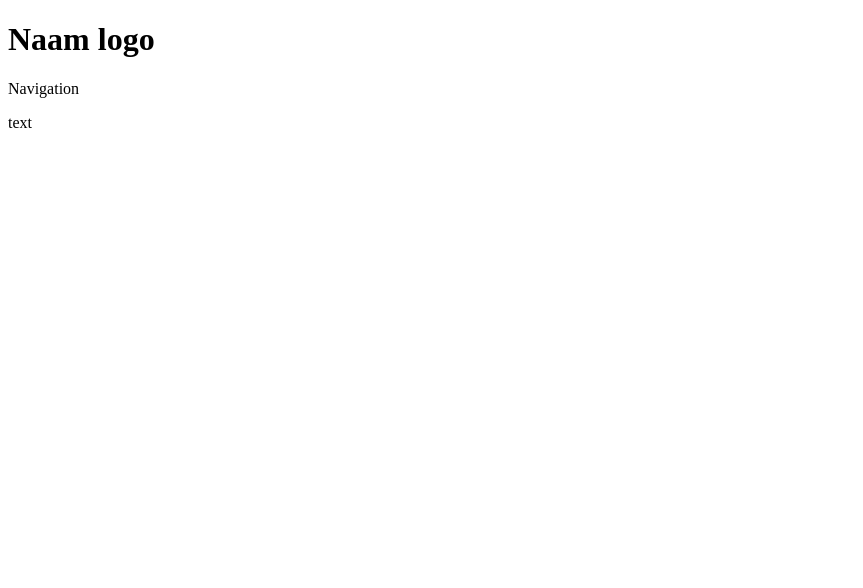
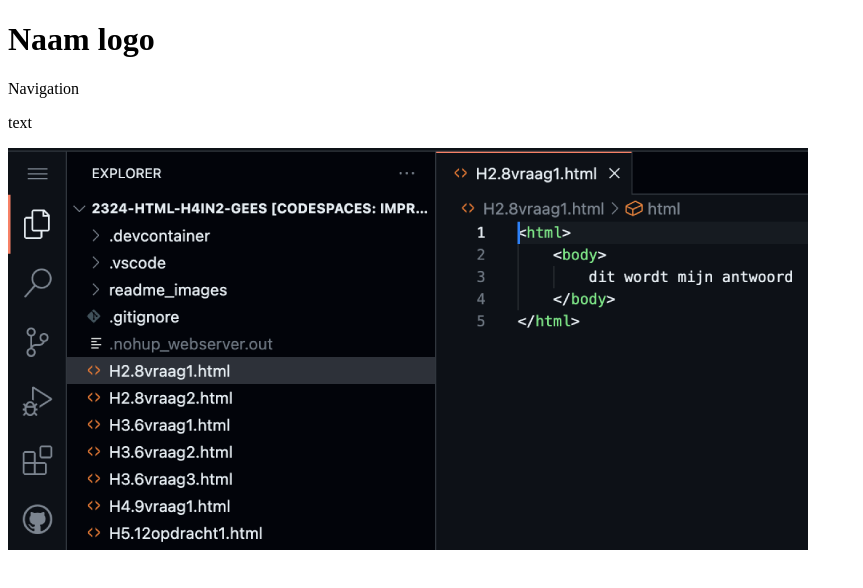
Before and after one commit to itsmeaoifecait/2023htmlh4Aoifeyoanna, a plain HTML site: page index.html in a window 1280 px wide. Shown: the whole page, without its empty margins (0-863 px from the left). Drawn offline with Linux system fonts and the light colour scheme.

Commit message:
does it work?

```diff
--- a/index.html
+++ b/index.html
@@ -15,10 +15,14 @@
    <p>Navigation</p>
 </nav>
 <main>
-  <article>
-    <p>text</p>
-  </article>
+<article>
+  <p>text</p>
+</article>
 </main>
+<div id="afbeelding">
+<img src="images/bestand.png">
+</div>
+
 </body>
 
 
```
